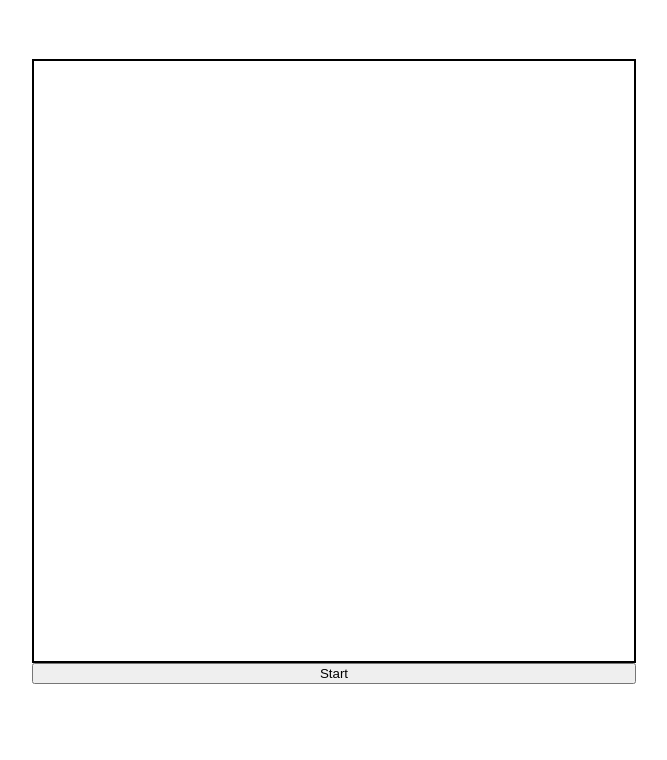
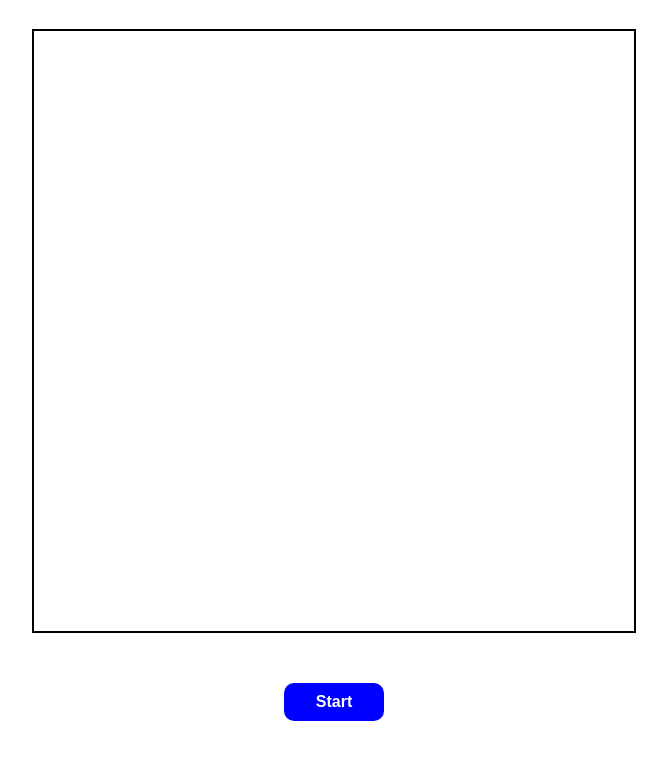
Before and after one commit to andriykup/TicTacToe, a plain HTML site: page index.html in a window 1280 px wide. Shown: the part 116-876 px from the top of the page, without its empty margins (306-973 px from the left). Before the commit the page ends 808 px from the top, so only its background shows below. Drawn offline with Linux system fonts and the light colour scheme.

Commit message:
add style to Start button

```diff
--- a/style.css
+++ b/style.css
@@ -6,7 +6,7 @@ body {
 body h1 {
     display: flex;
     justify-content: center;
-    margin: 50px 0 80px 0;
+    margin: 50px 0 50px 0;
 }
 
 #gameBoard {
@@ -22,3 +22,21 @@ body h1 {
     border: 1px solid black;
     cursor: pointer;
 }
+
+#startGame {
+    width: 100px;
+    margin: 50px;
+    padding: 10px;
+    justify-self: center;
+    font-weight: bold;
+    font-size: 1rem;
+    background-color: blue;
+    color: white;
+    border-radius: 10px;
+    border: none;
+}
+
+#startGame:hover {
+    background-color: rgba(0, 0, 255, 0.779);
+    cursor: pointer;
+}
```
